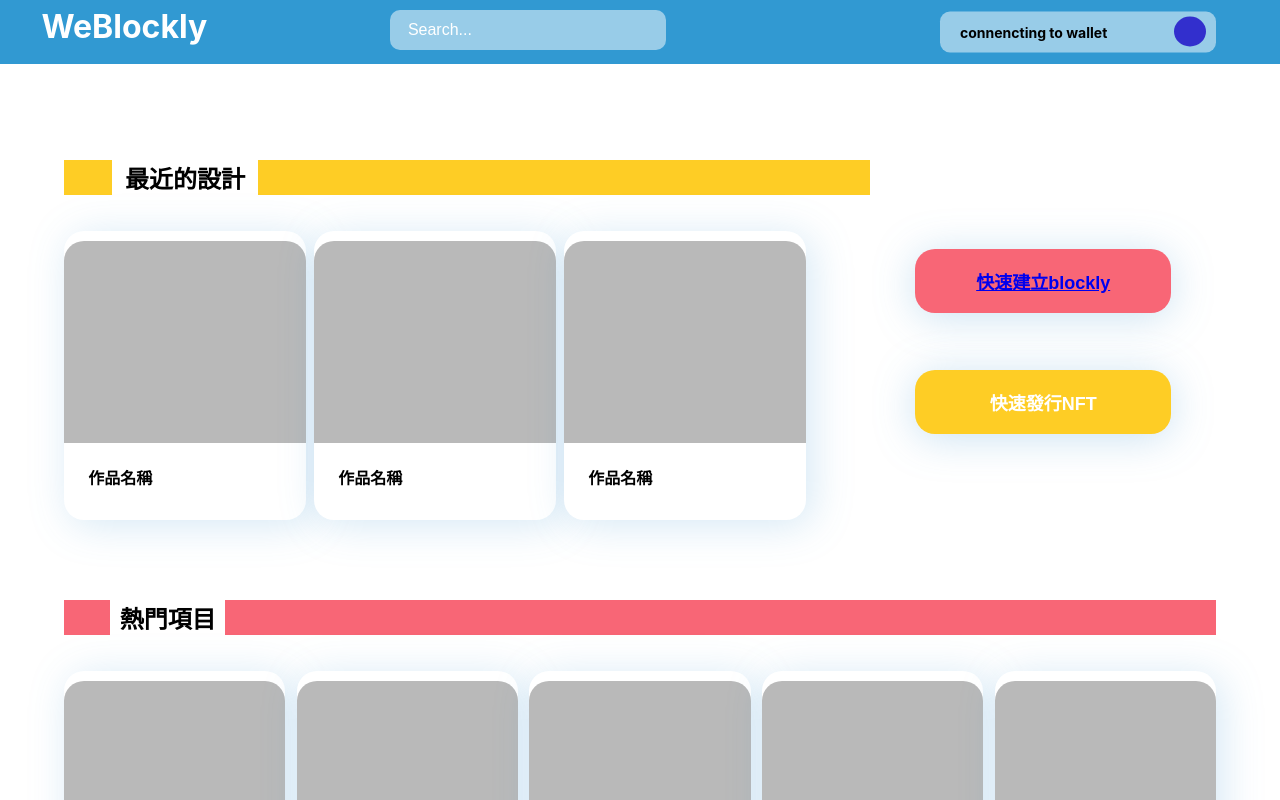
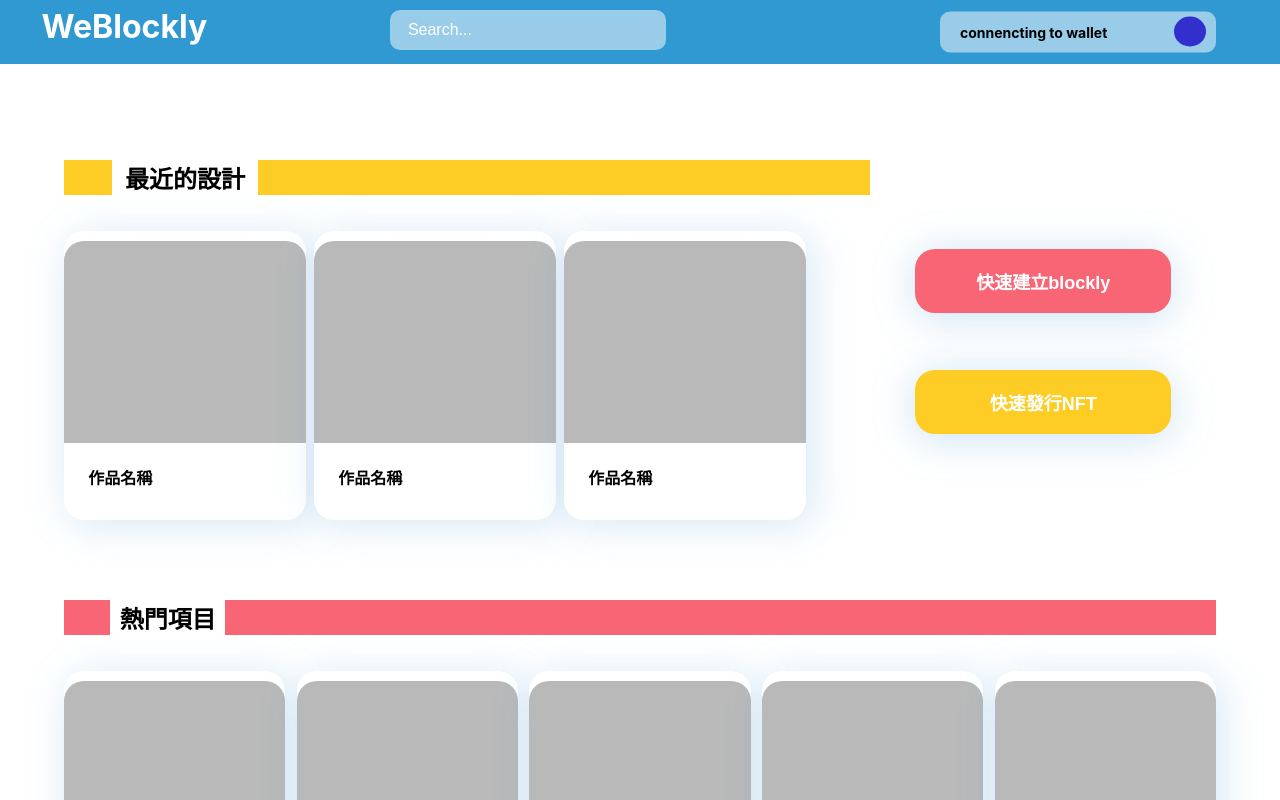
Before and after one commit to PecuLab-Blockly/Web3_Blockly_Web, a React (Create React App) app: page / in a window 1280 px wide. Shown: the top 800 px of the page. Built offline with nearby package versions, Linux system fonts and the light colour scheme; what blockly would draw is missing.

Commit message:
style:Home button

```diff
--- a/src/pages/Home/Home.scss
+++ b/src/pages/Home/Home.scss
@@ -84,6 +84,10 @@
             background-color: #FFE074;
         }
     }
+    &>a{
+        color:white;
+        text-decoration: none;
+    }
 }
 
 .h2{
```
